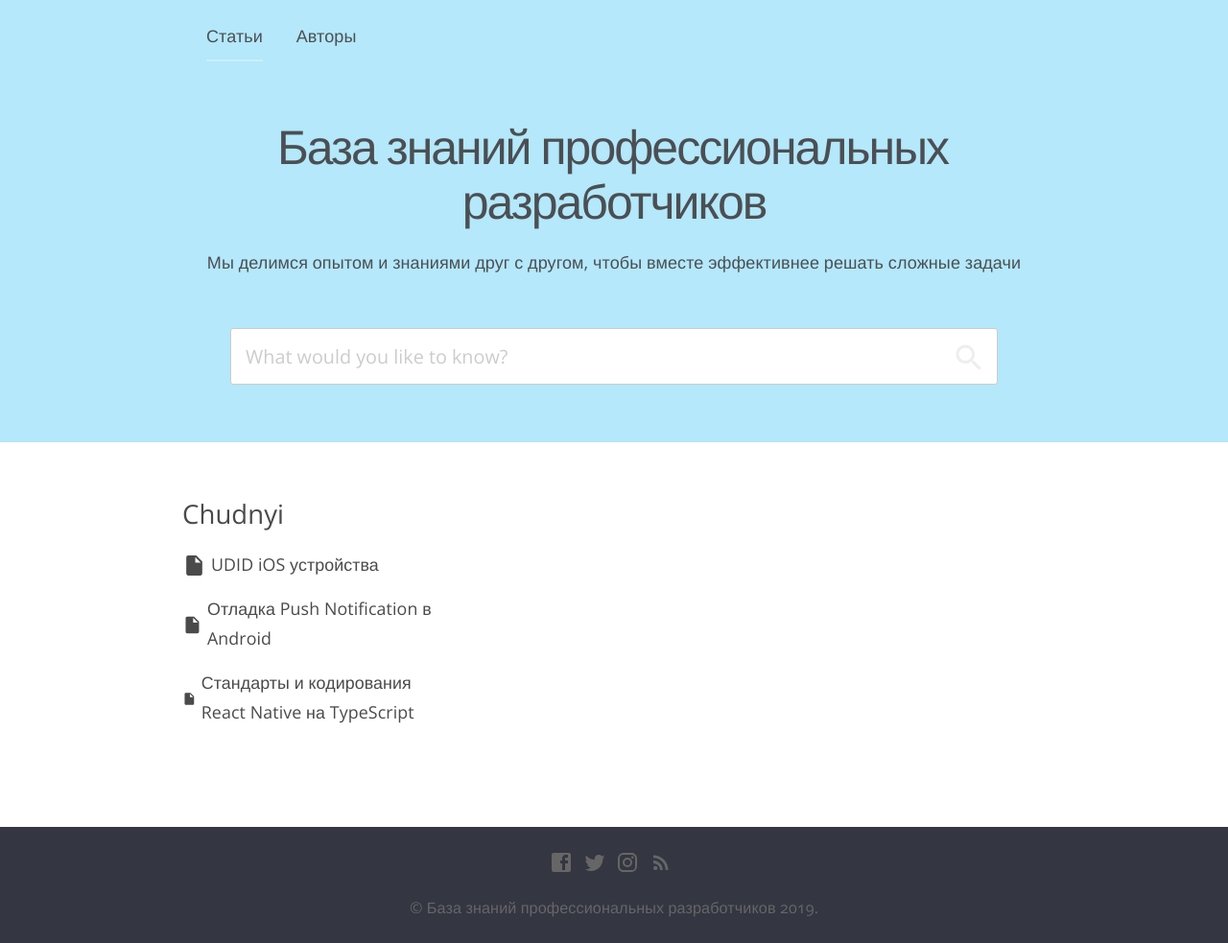
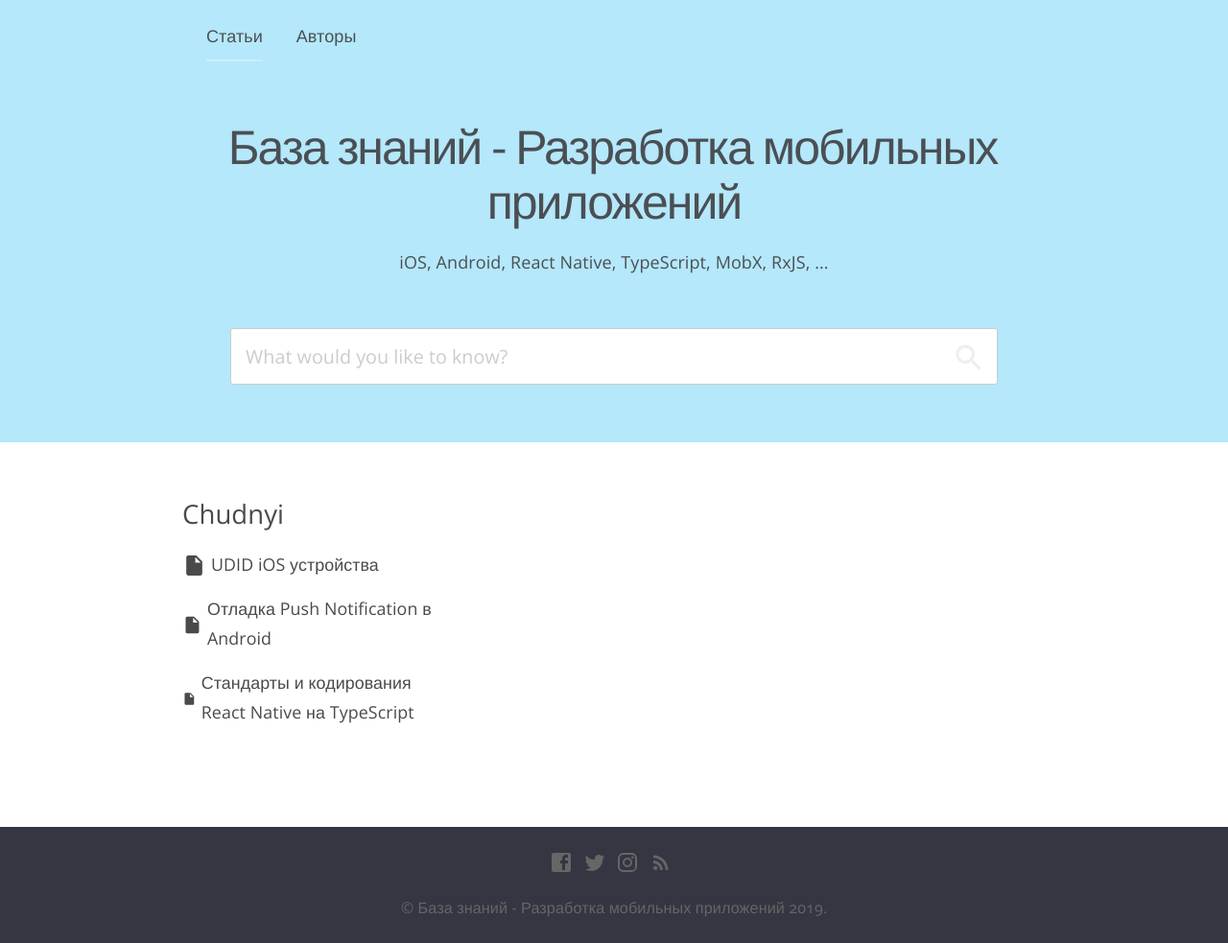
Before and after one commit to growskills/growskills.github.io, a Jekyll site: the page built from index.html, in a window 1280 px wide. Shown: the whole page at 96% size. Built offline with Jekyll 4.4.1, drawn with Linux system fonts in a browser that asks for light colours; nearby versions of some CDN libraries.

Commit message:
change title

```diff
--- a/_config.yml
+++ b/_config.yml
@@ -1,8 +1,8 @@
 # ----
 # Site
 
-title: База знаний профессиональных разработчиков
-subtitle: Мы делимся опытом и знаниями друг с другом, чтобы вместе эффективнее решать сложные задачи
+title: База знаний - Разработка мобильных приложений
+subtitle: iOS, Android, React Native, TypeScript, MobX, RxJS, ...
 url: "http://prodevguru.github.io"
 baseurl:
 google_analytics_key:
@@ -11,7 +11,7 @@ newsletter_action:
 
 # Values for the jekyll-seo-tag gem (https://github.com/jekyll/jekyll-seo-tag)
 logo: /siteicon.png
-description: База знаний профессиональных разработчиков.
+description: База знаний - Разработка мобильных приложений
 author:
   name:
   email:
```
